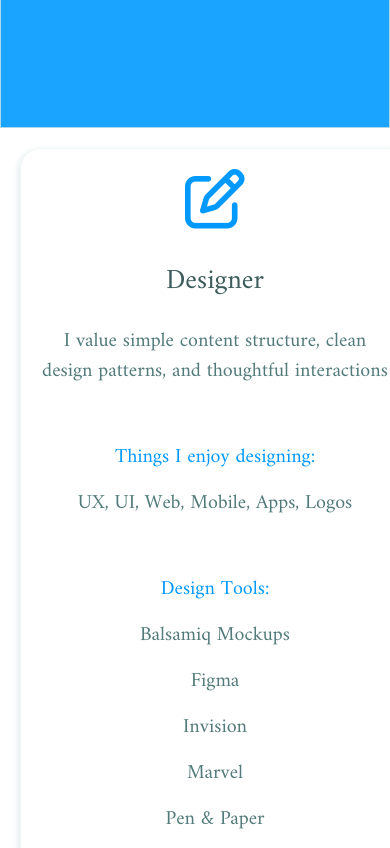
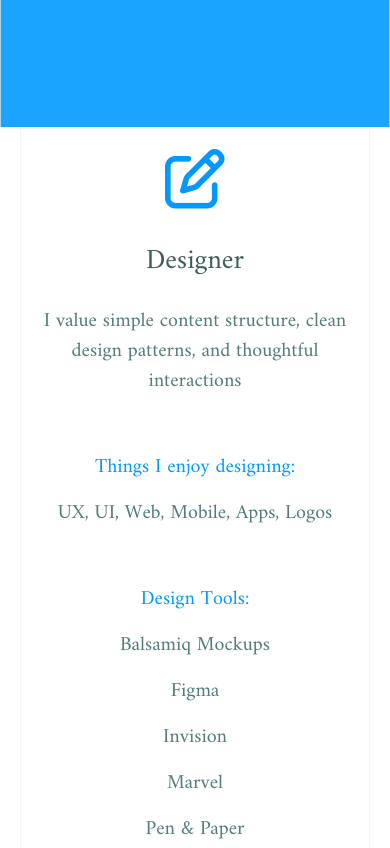
Before and after one commit to nusrat786/Mohammad-portfolio, a plain HTML site: page index.html in a window 390 px wide. Shown: the part 1560-2408 px from the top of the page. Drawn offline with nearby package versions, Linux system fonts and the light colour scheme.

Commit message:
second commit

```diff
--- a/style1.css
+++ b/style1.css
@@ -36,7 +36,7 @@
 	display: flex;
 	flex-direction: column;
 	/*margin-top: 90px;*/
-	width: 100%;
+	/*width: 100%;*/
 	text-align: center;
 	height: 100vh;
 	align-items: center;
@@ -79,6 +79,7 @@
 
 .about{
 	max-width: 750px;
+	width: 100%;
 	color: black;
 	/*position: absolute;*/
 	/*position: relative;*/
@@ -108,14 +109,15 @@
 }
 .row {
 	display: flex;
-	border-left: 1px solid #f0f5f5;
-	border-radius: 20px;
-	border-top: 1px solid #f0f5f5;
+
+	/*border-left: 1px solid #f0f5f5;
+	border-radius: 20px;*/
+	/*border-top: 1px solid #f0f5f5;*/
 	margin: 100px;
 	line-height: 1.5;
 	color: #527a7a;
 
-	box-shadow: 0 4px 4px 4px rgba(233, 240, 243, 0.8), 0 0 0 1px white;
+	box-shadow: 0 4px 0 0 rgba(233, 240, 243, 0.8), 0 0 0 1px white;
 
 
 
@@ -123,7 +125,10 @@
 
 .column{
 	flex: 1;
+	flex-direction:row;
+	border-left: 1px solid #f0f5f5;
 	border-right: 1px solid #f0f5f5;
+	border-top: 1px solid #f0f5f5;
 	border-bottom: 1px solid #f0f5f5;
 	align-items: center;
 	text-align: center;
@@ -157,7 +162,7 @@
 
 #work-section{
 
-	border: 1px solid lightblue;
+	/*border: 1px solid lightblue;*/
 
 
 }
@@ -299,6 +304,7 @@
 .companies-header{
 	/*margin:30px 70px;*/
 	max-width: 700px;
+	width: 100%;
 	margin: auto;
 	/*border: 1px solid black;*/
 	padding: 50px;
@@ -327,7 +333,9 @@
 .logo{
 	object-fit: cover;
 	max-width: 238px;
+	/*width: 100%;*/
 	max-height: 90px;
+	/*height: 100%*/
 }
 
 /*start-up section style*/
@@ -354,6 +362,7 @@
 
 .info{
 	max-width: 750px;
+	width: 100%;
 	margin: auto;
 
 	/*border: 1px solid white;*/
@@ -610,9 +619,27 @@
 
 @media screen and (max-width:600px){
 	.row{
-		margin: 20px;
-		width: 100%;
+		margin: 0px;
+		/*margin-left: 0px;
+		margin-right: 0px;*/
+		/*width: 100%;
+		flex-direction: column;*/
+		/*padding: 10px;*/
 		flex-direction: column;
+		/*border-radius: 0px;*/
+
+
+	}
+	.column{
+		margin: 0px 20px;
+
+		/*padding: 10px;*/
+		/*display: box;*/*/
+		/*margin: 10px;
+		box-sizing: border-box;*/
+		/*width: 100%;*/
+		/*flex-direction: column;*/
+		/*width: 100%;*/
 	}
 
 
```
